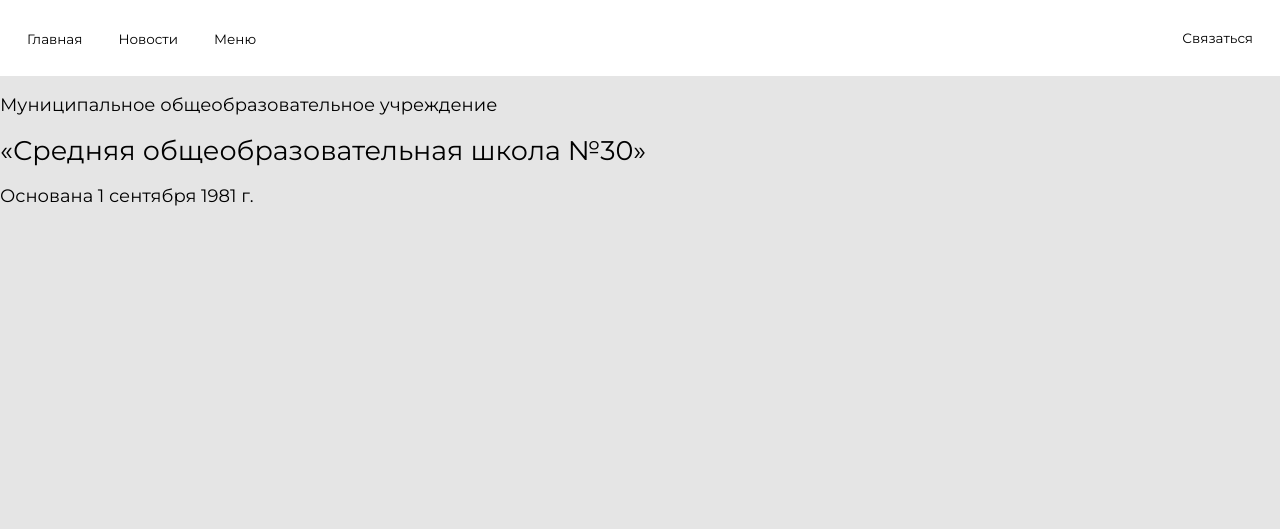
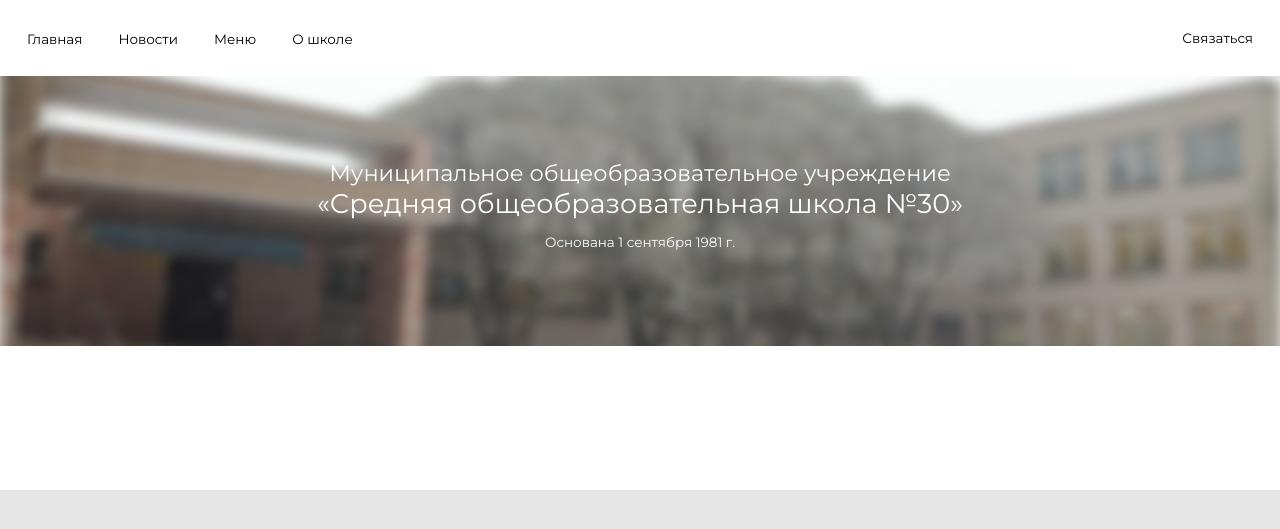
Before and after one commit to black-evil-dragon/school-council, a Django app: template school/main/templates/main/pages/about.html in a window 1280 px wide. Shown: the top 529 px of the page. Run offline with Django 3.2, Linux system fonts and the light colour scheme; the template is opened without the code that fills it, so the values that code supplies are empty.

Commit message:
add patch 0.4

```diff
--- a/school/main/templates/main/components/about-school.html
+++ b/school/main/templates/main/components/about-school.html
@@ -16,9 +16,11 @@
         {% if about %}
         {% for aboutContent in about %}
         <dib class="about__content">
-            <div class="content-title">{{ aboutContent.title }}</div>
+            <div class="about__content-title">
+                <h3>{{ aboutContent.title }}</h3>
+            </div>
 
-            <div class="content-text">{{ aboutContent.content | safe | linebreaks }}</div>
+            <div class="about__content-text">{{ aboutContent.content | safe | linebreaks }}</div>
         </dib>
         {% endfor %}
         {% endif %}
--- a/school/main/templates/main/components/news-preview.html
+++ b/school/main/templates/main/components/news-preview.html
@@ -20,7 +20,7 @@
             <h2><a href="{% url 'post_detail' pk=news.id %}" class="title-link">{{ news.title }}</a></h2>
         </div>
         <div class="news__content-text">
-            <p>{{ news.content|linebreaks }}</p>
+            {{ news.content | linebreaks }}
         </div>
 
         {% if news.image %}
--- a/school/main/views.py
+++ b/school/main/views.py
@@ -5,7 +5,7 @@ from .forms import NewsForm
 
 
 def index(request):
-    news = Post.objects.order_by('-id')[:1]
+    news = Post.objects.order_by('-id')[:3]
     contacts = Contacts.objects.order_by('-id')[:1]
     return render(request, 'main/pages/index.html', {'post': news, 'contacts': contacts})
 
--- a/school/static/css/index.css
+++ b/school/static/css/index.css
@@ -19,8 +19,11 @@ input {
   cursor: default;
 }
 
-.mobile-none {
-  display: none;
+p a {
+  color: #2897E7;
+}
+p a:visited {
+  color: #2897E7;
 }
 
 @media (max-width: 1920px) {
@@ -91,18 +94,55 @@ html {
     font-size: 1.5rem;
   }
   h3 {
-    font-size: 1rem;
+    font-size: 1.25rem;
+  }
+  p {
+    font-size: 0.75rem;
   }
 }
 @media (max-width: 640px) {
   h1 {
-    font-size: 2rem;
+    font-size: 1.75rem;
   }
   h2 {
-    font-size: 1.75rem;
+    font-size: 1.5rem;
   }
   h3 {
+    font-size: 1.25rem;
+  }
+  .mobile-none {
+    display: none !important;
+  }
+}
+@media (max-width: 480px) {
+  h1 {
     font-size: 1.5rem;
+  }
+  h2 {
+    font-size: 1.25rem;
+  }
+  h3 {
+    font-size: 1rem;
+  }
+  p {
+    font-size: 0.95rem;
+  }
+  .mobile-none {
+    display: none !important;
+  }
+}
+@media (max-width: 412px) {
+  h1 {
+    font-size: 1.5rem;
+  }
+  h2 {
+    font-size: 1.25rem;
+  }
+  h3 {
+    font-size: 1rem;
+  }
+  .mobile-none {
+    display: none !important;
   }
 }
 /*   Root    */
@@ -131,12 +171,23 @@ html {
   }
 }
 
+/*    Components    */
 @media (max-width: 640px) {
   .school {
     background-size: 175%;
   }
 }
 
+@media (max-width: 1920px) {
+  .news__title {
+    padding: 2.5rem 0 3rem;
+  }
+}
+@media (max-width: 480px) {
+  .news__title {
+    padding: 2.5rem 0 1rem;
+  }
+}
 .news__content-image img {
   width: 100%;
 }
@@ -167,6 +218,62 @@ html {
   }
 }
 
+@media (max-width: 1920px) {
+  .about__header {
+    background-size: cover;
+    background-position-y: -4rem;
+  }
+}
+@media (max-width: 1600px) {
+  .about__header {
+    background-position-y: -3rem;
+  }
+}
+@media (max-width: 960px) {
+  .about__header {
+    background-position-y: -10rem;
+    background-size: auto;
+  }
+}
+@media (max-width: 480px) {
+  .about__header {
+    background-position: 0;
+    background-size: 50rem 20rem;
+  }
+}
+@media (max-width: 1920px) {
+  .about__list {
+    padding: 4rem 3rem;
+  }
+}
+@media (max-width: 960px) {
+  .about__list {
+    padding: 1rem 3rem;
+  }
+}
+@media (max-width: 1920px) {
+  .about__content {
+    width: 30rem;
+  }
+}
+@media (max-width: 412px) {
+  .about__content {
+    width: 20rem;
+  }
+}
+
+@media (max-width: 1920px) {
+  .widget__content {
+    padding: 0.55rem 1rem;
+    margin: 0 0.75rem;
+  }
+}
+@media (max-width: 480px) {
+  .widget__content-emoji img {
+    width: 50px;
+  }
+}
+
 .school {
   display: flex;
   justify-content: center;
@@ -190,7 +297,6 @@ html {
 
 .news__title {
   background-color: #fff;
-  padding: 2.5rem 0 3rem;
 }
 .news__title h2 {
   text-align: center;
@@ -202,6 +308,7 @@ html {
 }
 .news__content.preview {
   margin: 0;
+  padding: 1rem 2.5rem;
 }
 .news__content-info {
   padding: 1rem 0 0;
@@ -229,6 +336,9 @@ html {
 }
 .news__content-title h2 a:hover {
   background-size: 100% 2px;
+}
+.news__content-text p:last-child {
+  margin-bottom: 0;
 }
 .news__content-button {
   display: flex;
@@ -327,8 +437,6 @@ html {
 .widget__content {
   display: flex;
   border-radius: 1.25rem;
-  padding: 0.75rem 2rem;
-  margin: 0 0.75rem;
 }
 .widget__content-title {
   display: flex;
@@ -360,6 +468,40 @@ html {
 }
 .widget__content.purple-orange {
   background: linear-gradient(80.29deg, #833AB4 6%, rgba(253, 29, 29, 0.588542) 52.48%, rgba(252, 176, 69, 0.37) 96.82%);
+}
+
+.about__header {
+  display: flex;
+  justify-content: center;
+  flex-direction: column;
+  align-items: center;
+  background-image: url("/static/img/b-about-page.png");
+  color: #fff;
+  width: 100%;
+  height: 15rem;
+}
+.about__title h3 {
+  margin: 0;
+  text-align: center;
+}
+.about__subtitle h2 {
+  text-align: center;
+}
+.about__list {
+  background-color: #fff;
+}
+.about__content {
+  display: flex;
+  flex-direction: column;
+}
+.about__content-title h3 {
+  margin: 2rem 0 1rem;
+}
+.about__content-text p:first-child {
+  margin-top: 0;
+}
+.about__content-text p:last-child {
+  margin-bottom: 0;
 }
 
 body,
--- /dev/null
+++ b/school/static/scss/components/_about.scss
@@ -0,0 +1,56 @@
+.about {
+    &__header {
+        display: flex;
+        justify-content: center;
+        flex-direction: column;
+        align-items: center;
+
+        background-image: url('/static/img/b-about-page.png');
+
+        color: $white;
+
+        width: 100%;
+        height: 15rem;
+    }
+
+    &__title {
+        h3 {
+            margin: 0;
+            text-align: center;
+        }
+    }
+
+    &__subtitle {
+        h2 {
+            text-align: center;
+        }
+    }
+
+    &__subtext {}
+
+    &__list {
+        background-color: $white;
+    }
+
+    &__content {
+        display: flex;
+        flex-direction: column;
+
+        &-title {
+            h3 {
+                margin: 2rem 0 1rem;
+            }
+        }
+
+        &-text {
+            p {
+                &:first-child {
+                    margin-top: 0;
+                }
+                &:last-child {
+                    margin-bottom: 0;
+                }
+            }
+        }
+    }
+}
--- a/school/static/scss/components/_news.scss
+++ b/school/static/scss/components/_news.scss
@@ -1,7 +1,6 @@
 .news {
     &__title {
         background-color: $white;
-        padding: 2.5rem 0 3rem;
 
         h2 {
             text-align: center;
@@ -16,6 +15,8 @@
 
         &.preview {
             margin: 0;
+
+            padding: 1rem 2.5rem;
         }
 
         &-info {
@@ -49,6 +50,11 @@
 
 
         &-text {
+            p {
+                &:last-child {
+                    margin-bottom: 0;
+                }
+            }
         }
 
         &-image {}
--- a/school/static/scss/components/_widget.scss
+++ b/school/static/scss/components/_widget.scss
@@ -15,9 +15,6 @@
         display: flex;
 
         border-radius: 1.25rem;
-
-        padding: .75rem 2rem;
-        margin: 0 .75rem;
 
         &-title {
             @include flex-center;
--- a/school/static/scss/pages/_school-about.scss
+++ b/school/static/scss/pages/_school-about.scss
@@ -0,0 +1 @@
+@import '../components/about';
--- a/school/static/scss/settings/_media.scss
+++ b/school/static/scss/settings/_media.scss
@@ -68,21 +68,69 @@ html {
     }
 
     h3 {
-        font-size: 1rem;
+        font-size: 1.25rem;
+    }
+
+    p {
+        font-size: .75rem;
     }
 }
 
 @include media-breakpoint-max(sm) {
     h1 {
-        font-size: 2rem;
+        font-size: 1.75rem;
     }
 
     h2 {
-        font-size: 1.75rem;
+        font-size: 1.5rem;
     }
 
     h3 {
+        font-size: 1.25rem;
+    }
+
+    .mobile-none {
+        display: none !important;
+    }
+}
+
+@include media-breakpoint-max(s) {
+    h1 {
         font-size: 1.5rem;
+    }
+
+    h2 {
+        font-size: 1.25rem;
+    }
+
+    h3 {
+        font-size: 1rem;
+    }
+
+    p {
+        font-size: .95rem;
+    }
+
+    .mobile-none {
+        display: none !important;
+    }
+}
+
+@include media-breakpoint-max(xs) {
+    h1 {
+        font-size: 1.5rem;
+    }
+
+    h2 {
+        font-size: 1.25rem;
+    }
+
+    h3 {
+        font-size: 1rem;
+    }
+
+    .mobile-none {
+        display: none !important;
     }
 }
 
@@ -101,20 +149,19 @@ html {
             }
         }
 
-        @include media-breakpoint-max(xxxl) {
-        }
+        @include media-breakpoint-max(xxxl) {}
 
         @include media-breakpoint-max(xxl) {
             &-link {
                 padding: 1.5rem 1rem;
+
                 a {
                     font-size: .75rem;
                 }
             }
         }
 
-        @include media-breakpoint-max(xl) {
-        }
+        @include media-breakpoint-max(xl) {}
 
         @include media-breakpoint-max(sm) {
             justify-content: center;
@@ -128,6 +175,9 @@ html {
     }
 }
 
+
+/*    Components    */
+
 .school {
     @include media-breakpoint-max(sm) {
         background-size: 175%;
@@ -135,6 +185,16 @@ html {
 }
 
 .news {
+    &__title {
+        @include media-breakpoint-max(fhd) {
+            padding: 2.5rem 0 3rem;
+        }
+
+        @include media-breakpoint-max(s) {
+            padding: 2.5rem 0 1rem;
+        }
+    }
+
     &__content {
         &-image {
             img {
@@ -171,3 +231,64 @@ html {
         }
     }
 }
+
+.about {
+    &__header {
+        @include media-breakpoint-max(fhd) {
+            background-size: cover;
+            background-position-y: -4rem;
+        }
+
+        @include media-breakpoint-max(xxxl) {
+            background-position-y: -3rem;
+        }
+
+        @include media-breakpoint-max(md) {
+            background-position-y: -10rem;
+            background-size: auto;
+        }
+
+        @include media-breakpoint-max(s) {
+            background-position: 0;
+            background-size: 50rem 20rem;
+        }
+    }
+
+    &__list {
+        @include media-breakpoint-max(fhd) {
+            padding: 4rem 3rem;
+        }
+
+        @include media-breakpoint-max(md) {
+            padding: 1rem 3rem;
+        }
+    }
+
+    &__content {
+        @include media-breakpoint-max(fhd) {
+            width: 30rem;
+        }
+
+        @include media-breakpoint-max(xs) {
+            width: 20rem;
+        }
+
+    }
+}
+
+.widget {
+    &__content {
+        @include media-breakpoint-max(fhd) {
+            padding: .55rem 1rem;
+            margin: 0 .75rem;
+        }
+
+        &-emoji {
+            @include media-breakpoint-max(s) {
+                img {
+                    width: 50px;
+                }
+            }
+        }
+    }
+}
--- a/school/static/scss/settings/_ui.scss
+++ b/school/static/scss/settings/_ui.scss
@@ -18,6 +18,11 @@ input {
     cursor: default;
 }
 
-.mobile-none {
-    display: none;
+p {
+    a {
+        color: $blue-link;
+        &:visited {
+            color: $blue-link;
+        }
+    }
 }
--- a/school/static/scss/settings/_var.scss
+++ b/school/static/scss/settings/_var.scss
@@ -1,7 +1,8 @@
 $breakpoints: (
-    xs: 375,
+    xs: 412,
+    s: 480,
     sm: 640,
-    md: 768,
+    md: 960,
     lg: 1024,
     xl: 1280,
     xxl: 1440,
```
Also changed, not shown: README.md, school/static/css/index.min.css.
